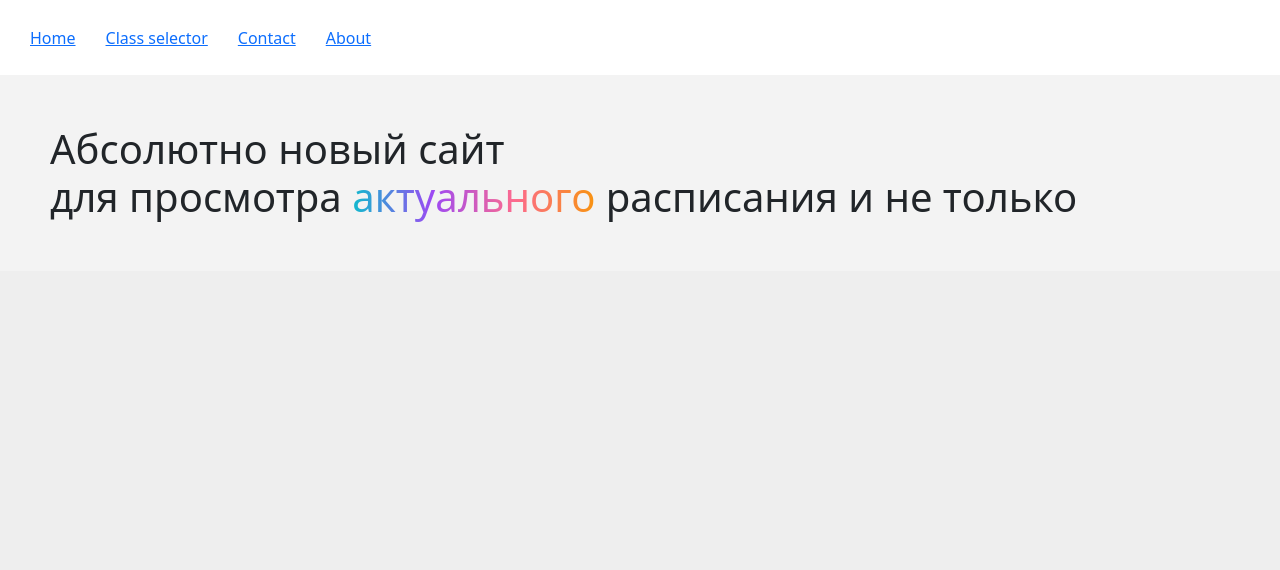
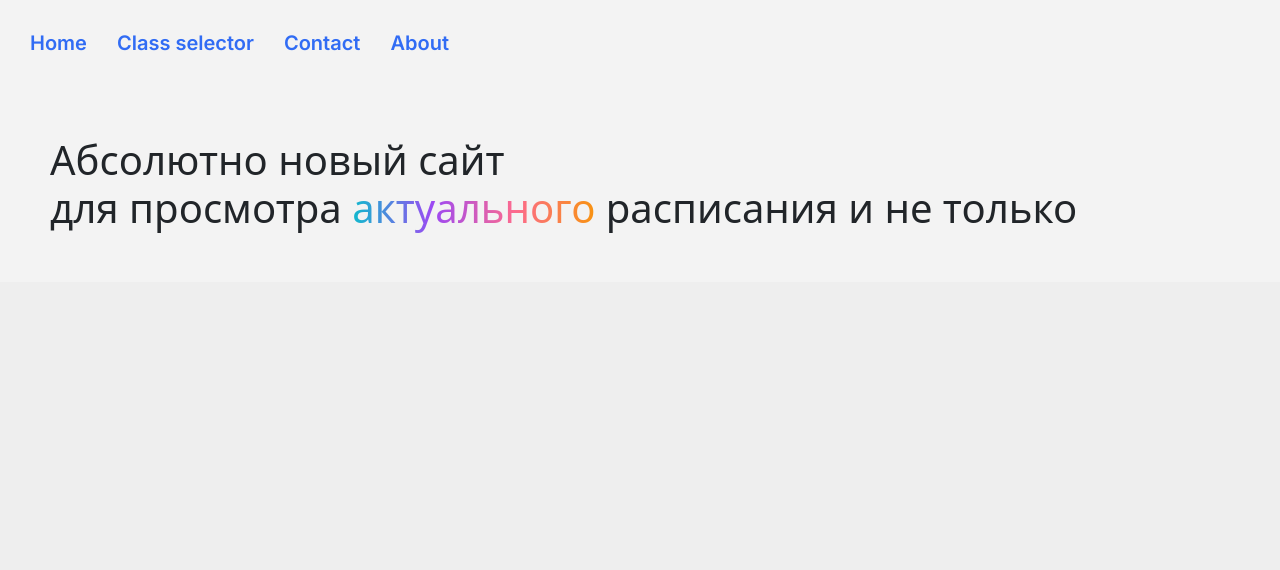
Before and after one commit to zsmcorp/zsm, a Django app: page / in a window 1280 px wide. Shown: the top 570 px of the page. Run offline with Django 4.2, Linux system fonts and the light colour scheme.

Commit message:
navbar button animations

```diff
--- a/zsm/templates/base.html
+++ b/zsm/templates/base.html
@@ -20,7 +20,7 @@
             <a href="{% url 'home-index' %}" class="navbar-button">Home</a>
             <a href="{% url 'index' %}" class="navbar-button">Class selector</a>
             <a href="#feedback" class="navbar-button">Contact</a>
-            <a href="#about" class="navbar-buttton">About</a>
+            <a href="#about" class="navbar-button">About</a>
     </div>
     </header>
     <section class="content" id="content">
@@ -56,23 +56,36 @@
         body {
             background: rgb(243, 243, 243);
         }
+
+        a {
+            text-decoration: none;
+        }
+        q
         .rows {
             display: block;
         }
 
         .navbar {
             display: flex;
-            background: white;
-            height: 75px;
-            vertical-align: middle;
-            align-items: center;
+            height: max-content;
             justify-content: left;
-            padding-left: 30px;
+            padding-left: 15px;
+            padding-top: 0;
+            padding-bottom: 0;
         }
 
         .navbar-button {
-            margin-right: 30px;
+            padding: 28px 15px;
+            font-family: Inter, sans-serif;
+            font-size: 20px;
+            color: rgb(49, 108, 244);
+            transition: all 0.3s;
+        }
 
+        .navbar-button:hover {
+            background: rgb(49, 108, 244);
+            color: white;
+            transition: all 0.3s;
         }
 
         .lesson {
```
